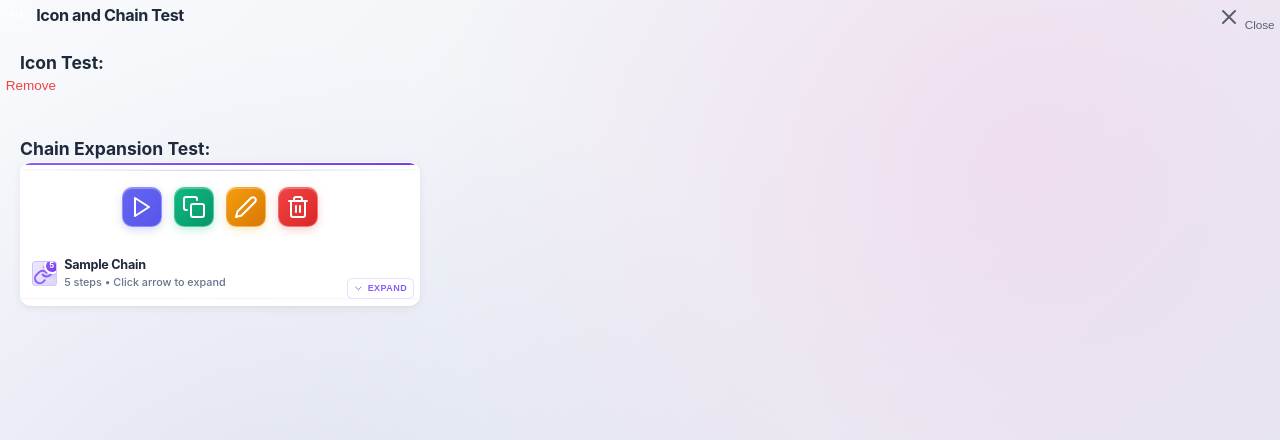
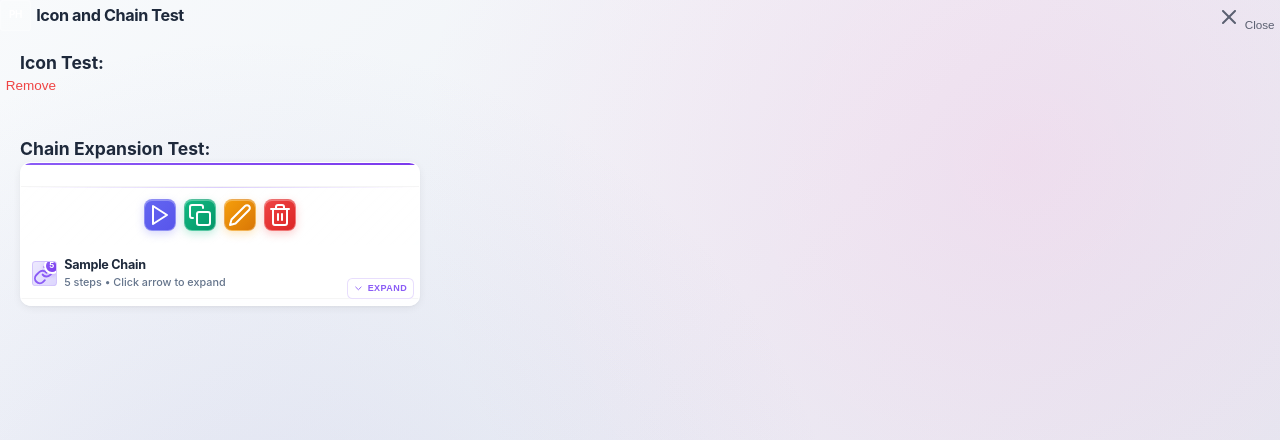
Before and after one commit to timsamart/easyprompt, a browser extension: page test-simple.html in a window 1280 px wide. Drawn offline with Linux system fonts and the light colour scheme.

Commit message:
Refine panel styles for a more compact design: Reduced padding and dimensions for header and action button elements, enhancing visual consistency and modernizing the overall appearance.

```diff
--- a/panel-styles.css
+++ b/panel-styles.css
@@ -495,8 +495,8 @@ h1::before {
   display: flex;
   justify-content: center;
   align-items: center;
-  gap: 12px;
-  padding: 16px 20px 18px 20px;
+  gap: 8px;
+  padding: 12px 16px 14px 16px;
   background: linear-gradient(135deg, rgba(255, 255, 255, 0.8), rgba(255, 255, 255, 0.95));
   backdrop-filter: blur(8px);
   border-top: 1px solid rgba(0, 0, 0, 0.04);
@@ -504,7 +504,7 @@ h1::before {
   margin-top: auto;
   opacity: 1;
   transition: all 0.2s ease;
-  min-height: 76px;
+  min-height: 52px;
 }
 
 .card-actions::before {
@@ -536,15 +536,15 @@ h1::before {
 }
 
 .card-action-btn {
-  width: 40px;
-  height: 40px;
-  min-width: 40px;
-  min-height: 40px;
+  width: 32px;
+  height: 32px;
+  min-width: 32px;
+  min-height: 32px;
   padding: 0;
-  font-size: 14px;
+  font-size: 12px;
   font-weight: 600;
   border: 1px solid rgba(255, 255, 255, 0.6);
-  border-radius: 10px;
+  border-radius: 8px;
   cursor: pointer;
   background: rgba(255, 255, 255, 0.9);
   color: var(--text-secondary);
```
